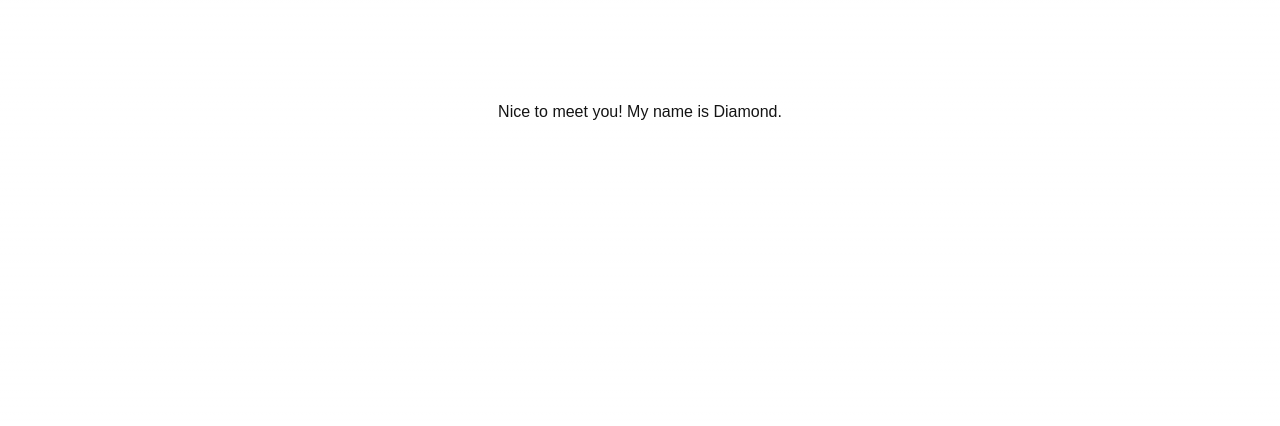
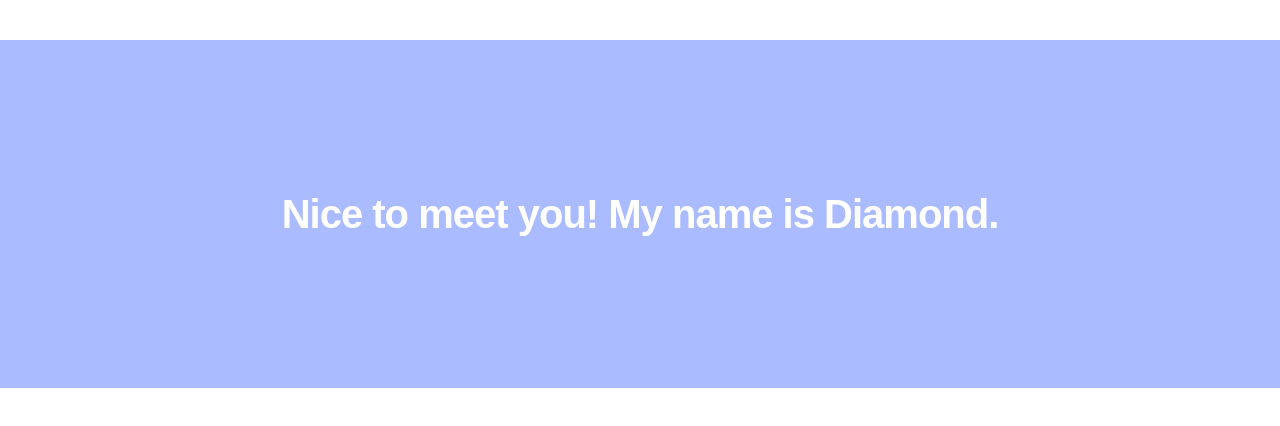
Before and after one commit to diamondcodebase/ox-app, a Next.js app: page /aboutMe in a window 1280 px wide. Shown: the top 426 px of the page. Built offline with nearby package versions, Linux system fonts and the light colour scheme.

Commit message:
modify texttyping component

```diff
--- /dev/null
+++ b/src/components/TextTyping.css
@@ -0,0 +1,13 @@
+#texttyping {
+  background: #aabbff;
+  font-family: sans-serif;
+  text-align: center;
+  font-size: 40px;
+  font-weight: 700;
+  letter-spacing: -1px;
+  line-height: 1.2;
+  text-align: center;
+  margin: 40px 0 40px;
+  padding: 150px 0 150px;
+  color: #fff;
+}
--- a/src/components/TextTyping.js
+++ b/src/components/TextTyping.js
@@ -1,11 +1,11 @@
-import "./style.css";
+import "./TextTyping.css";
 import { motion } from "framer-motion";
 
 export default function TextTyping({textInput}) {
   const text = textInput.split(" ");
 
   return (
-    <div className="TextTyping">
+    <section id="texttyping">
       {text.map((el, i) => (
         <motion.span
           initial={{ opacity: 0 }}
@@ -19,6 +19,6 @@ export default function TextTyping({textInput}) {
           {el}{" "}
         </motion.span>
       ))}
-    </div>
+    </section>
   );
 }
--- a/src/components/style.css
+++ /dev/null
@@ -1,15 +0,0 @@
-.TextTyping {
-    font-family: sans-serif;
-    text-align: center;
-    padding: 100px 30px;
-  }
-
-  button {
-    font-size: 1.25rem;
-    background-color: #0f75ae;
-    padding: 1rem 1.5rem;
-    border-radius: 1rem;
-    cursor: pointer;
-    border: none;
-    color: #fafbfc;
-  }
```
